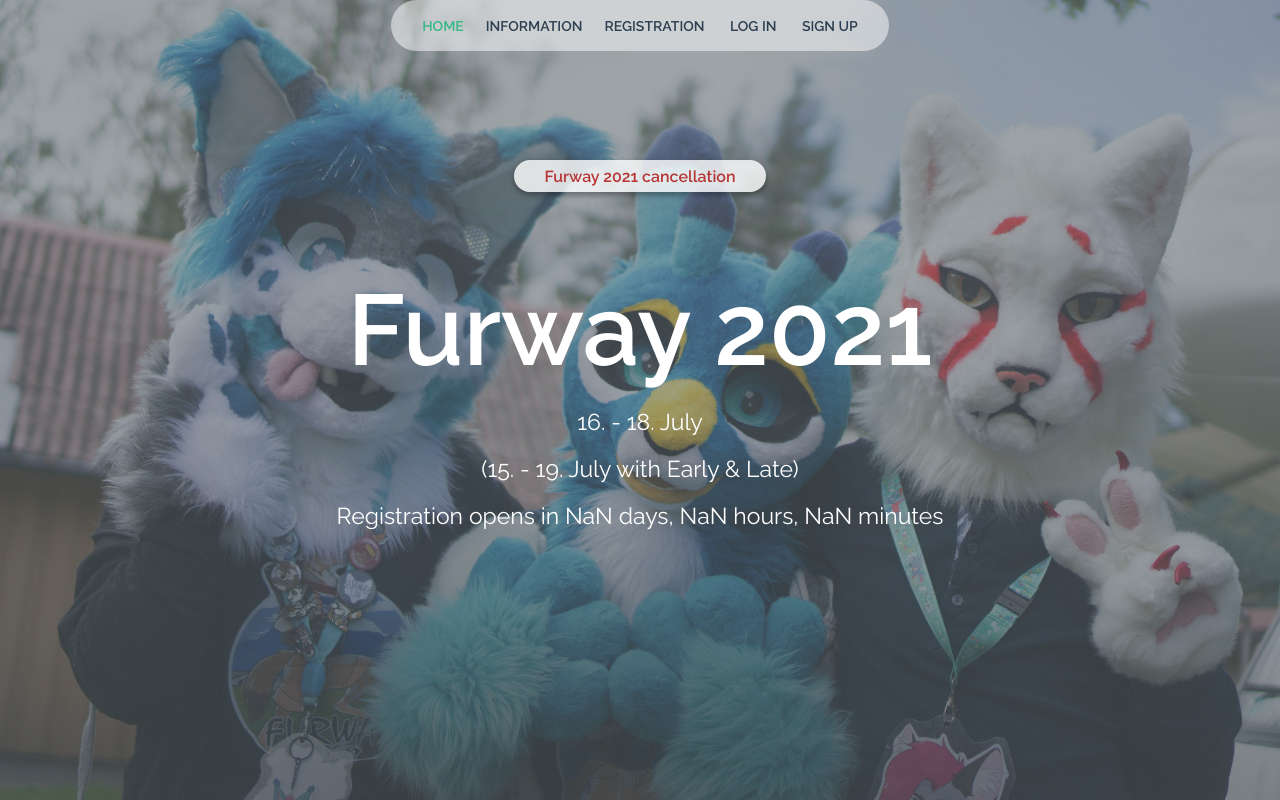
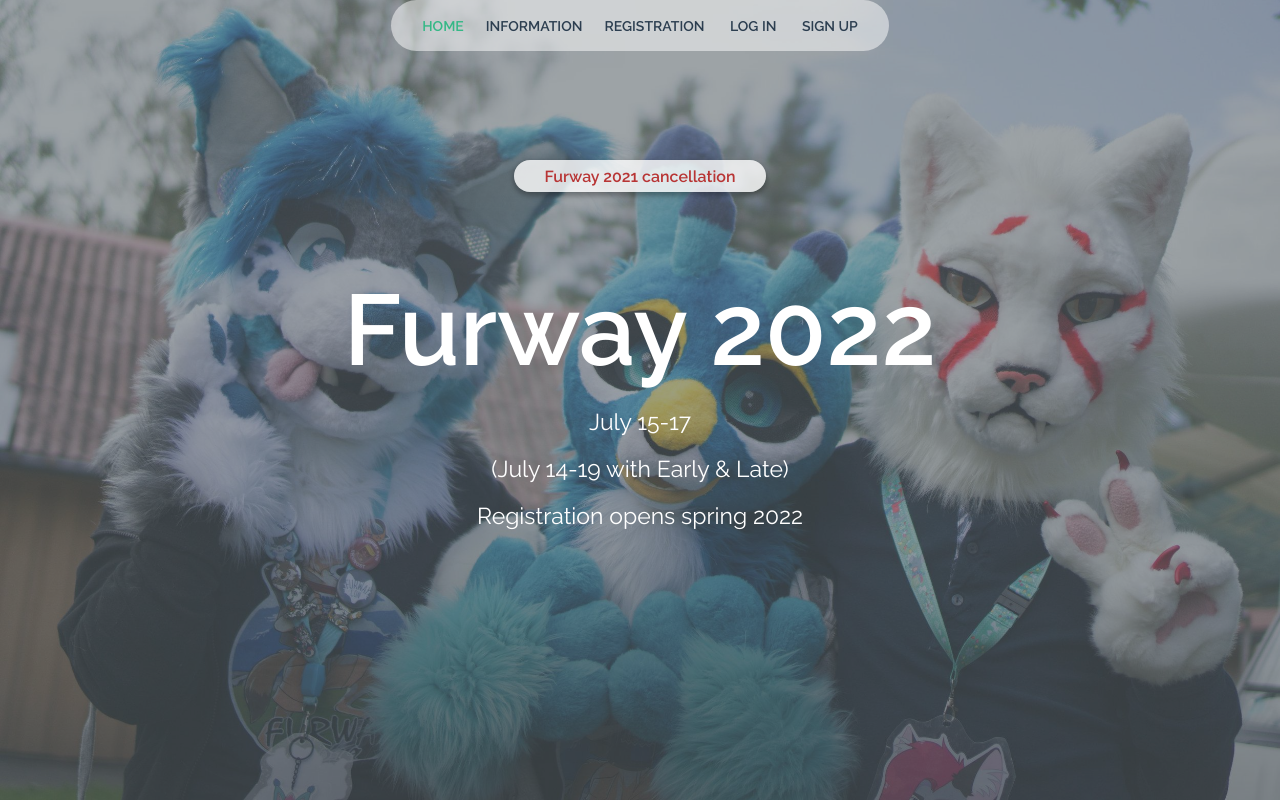
Before and after one commit to ragnarob/furway-client, a Vue app: page / in a window 1280 px wide. Built offline with nearby package versions, Linux system fonts and the light colour scheme; no server answers; some icons are missing.

Commit message:
Dates 2022

```diff
--- a/src/views/Home.vue
+++ b/src/views/Home.vue
@@ -21,11 +21,11 @@
         </div>
 
         <div id="mainPageInfoText">
-          <h1>Furway 2021</h1>
-          <p>16. - 18. July</p>
-          <p>(15. - 19. July with Early & Late)</p>
+          <h1>Furway 2022</h1>
+          <p>July 15-17</p>
+          <p>(July 14-19 with Early & Late)</p>
           <p v-if="!isRegistrationOpen" class="registration-countdown">
-            Registration opens in {{timeUntilRegistrationString}}
+            Registration opens spring 2022
           </p>
         </div>
 
--- a/src/views/Info.vue
+++ b/src/views/Info.vue
@@ -29,7 +29,7 @@
 
     </p>
     <p>
-      The date for Furway 2021 is July 16th to July 18th. (15th to 19th with Early and Late tickets)
+      The date for Furway 2021 is July 15th to July 17th. (14th to 18th with Early and Late tickets)
     </p>
 
     <img src="../assets/capri2.png" class="in-text-image"/>
```
